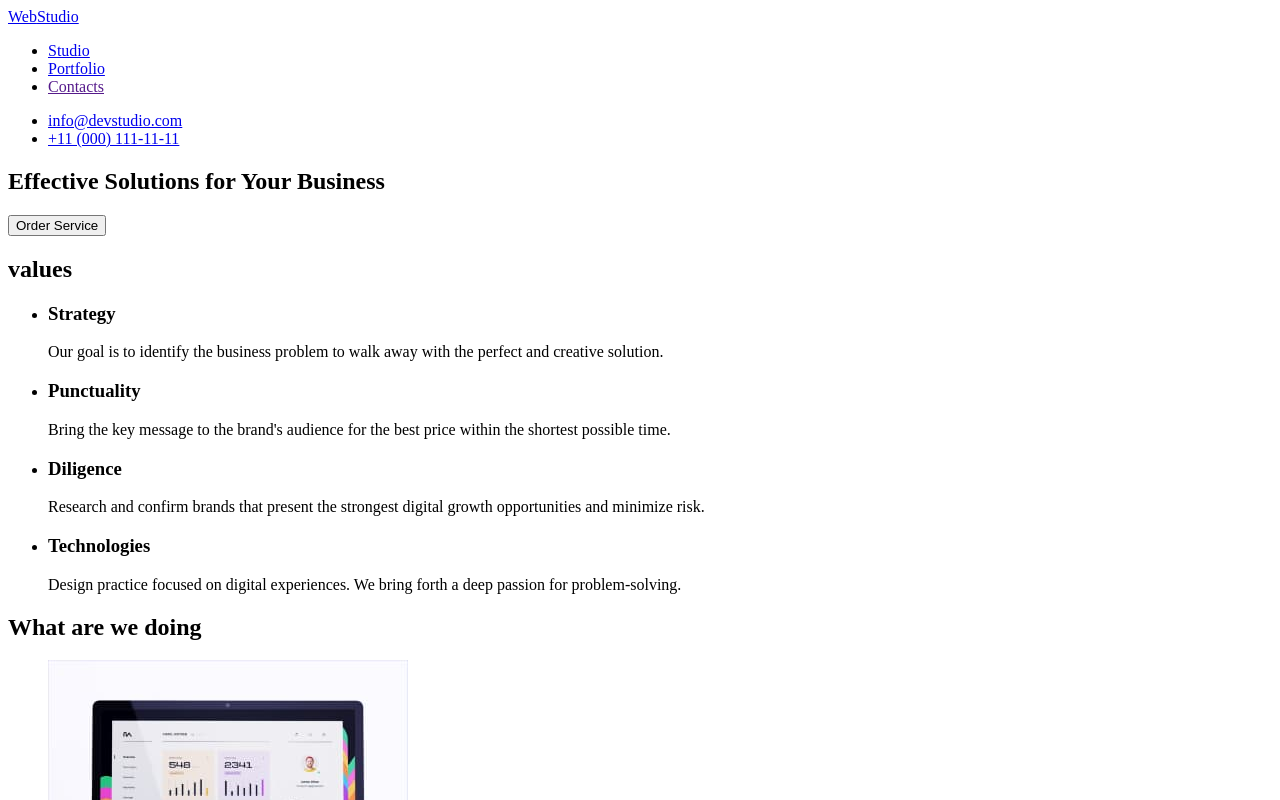
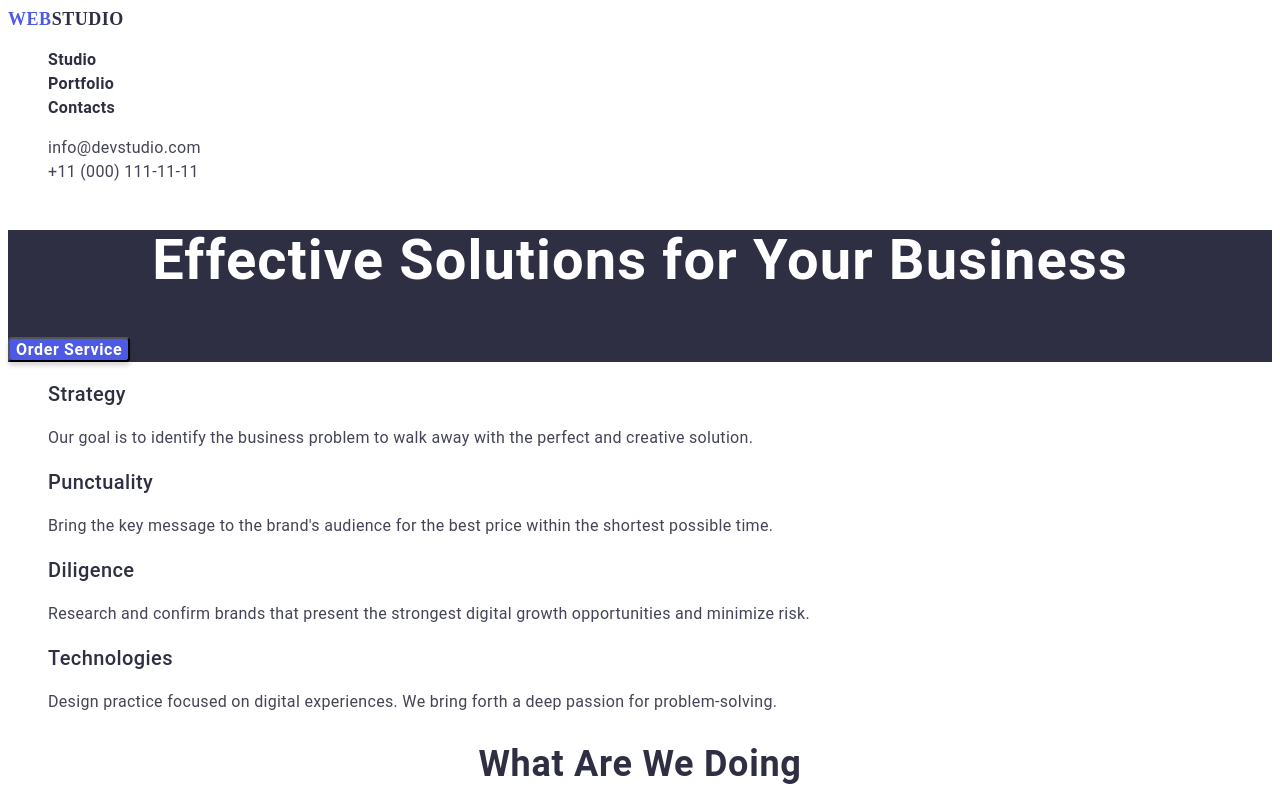
Before and after one commit to Sasho878748/goit-markup-hw-02, a plain HTML site: page index.html in a window 1280 px wide. Shown: the top 800 px of the page. Drawn offline with Linux system fonts and the light colour scheme.

Commit message:
create css oll

```diff
--- a/css/styles.css
+++ b/css/styles.css
@@ -1,57 +1,270 @@
+:root {
+    --main-light-color: #ffffff;
+    --main-p-color: #434455;
+    --main-text-color: #212121;
+    --main-logo-color1: #2E2F42;
+    --main-logo-color2: #4D5AE5;
+    --main-hero-color: #2E2F42;
+    --main-comand-bg-color: #F4F4FD;;
+    --main-button-color: #4D5AE5;
+    --main-box-shadow-color: rgba(0, 0, 0, 0.15);
+    --main-contact-color: rgba(255, 255, 255, 0.6);
+    --footer-text-color: #E7E9FC;
+}
+
+.list {
+    list-style: none;
+}
+
+.link {
+    text-decoration: none;
+}
+
 /* body */
 .page-body {
+    font-family: 'Roboto' , sans-serif ;
+    font-size: 16px;
+    color:var(--main-p-color)
 }
 /* header */
+.logo-link {
+font-family: 'Raleway';
+font-style: normal;
+font-weight: 800;
+font-size: 18px;
+line-height: 1.33;
+display: flex;
+align-items: center;
+letter-spacing: 0.03em;
+text-transform: uppercase;
+color: var(--main-logo-color2);
+flex: none;
+order: 1;
+flex-grow: 0;
+}
+
+.studio-logo {
+    color: var(--main-logo-color1);
+}
+.studio-logo-fot {
+    color: var(--main-comand-bg-color);
+}
 .page-header {
 }
 .nav-list {
 }
 .logo-link {
+
 }
 .header-list {
 }
 .header-link {
+font-family: 'Roboto';
+font-style: normal;
+font-weight: 600;
+font-size: 16px;
+line-height: 1.5;
+letter-spacing: 0.02em;
+color: var(--main-logo-color1);
+flex: none;
+order: 1;
+flex-grow: 0;
 }
 .header-link-adress {
+font-style: normal;
+font-weight: 400;
+font-size: 16px;
+line-height: 24px;
+letter-spacing: 0.02em;
+color: var(--main-p-color);
 }
 
 /* main */
 .main-index {
 }
 .hero {
+background: var(--main-hero-color)
 }
 .hero-title {
+font-family: 'Roboto';
+font-style: normal;
+font-weight: 600;
+font-size: 56px;
+line-height: 60px;
+text-align: center;
+letter-spacing: 0.02em;
+color: var(--main-light-color);
 }
 .hero-btn {
+background: var(--main-button-color);
+box-shadow: 0px 4px 4px rgba(0, 0, 0, 0.15);
+border-radius: 4px;
+font-family: 'Roboto';
+font-style: normal;
+font-weight: 600;
+font-size: 16px;
+line-height: 19px;
+display: flex;
+align-items: center;
+letter-spacing: 0.04em;
+color: var(--main-light-color);
+flex: none;
+order: 0;
+flex-grow: 0;
 }
 .values {
 }
 .values-title {
+position: absolute;
+white-space: nowrap;
+width: 1px;
+height: 1px;
+overflow: hidden;
+border: 0;
+padding: 0;
+clip: rect(0 0 0 0);
+clip-path: inset(50%);
+margin: -1px;
 }
 .values-list {
+
 }
 .valyes-paragraf {
+font-family: 'Roboto';
+font-style: normal;
+font-weight: 500;
+font-size: 20px;
+line-height: 24px;
+letter-spacing: 0.02em;
+color: var(--main-logo-color1);
+flex: none;
+order: 0;
+flex-grow: 0;
 }
 .values-text {
+font-family: 'Roboto';
+font-style: normal;
+font-weight: 400;
+font-size: 16px;
+line-height: 24px;
+letter-spacing: 0.02em;
+color: var(--main-p-color);
+flex: none;
+order: 1;
+flex-grow: 0;
 }
 .work {
 }
 .work-title {
+font-family: 'Roboto';
+font-style: normal;
+font-weight: 600;
+font-size: 36px;
+line-height: 40px;
+text-align: center;
+letter-spacing: 0.02em;
+text-transform: capitalize;
+color: var(--main-logo-color1);
 }
 .work-list {
 }
 .team {
+background: var(--main-comand-bg-color);
 }
 .team-title {
+font-family: 'Roboto';
+font-style: normal;
+font-weight: 700;
+font-size: 36px;
+line-height: 40px;
+text-align: center;
+letter-spacing: 0.02em;
+text-transform: capitalize;
+color: var(--main-logo-color1);
 }
 .tem-list {
 }
 .team-paragraf {
+font-family: 'Roboto';
+font-style: normal;
+font-weight: 500;
+font-size: 36px;
+line-height: 40px;
+/* text-align: center; */
+letter-spacing: 0.02em;
+text-transform: capitalize;
+color: var(--main-logo-color1);
 }
 .team-text {
+font-family: 'Roboto';
+font-style: normal;
+font-weight: 400;
+font-size: 16px;
+line-height: 24px;
+/* text-align: center; */
+letter-spacing: 0.02em;
+color: var(--main-p-color);
 }
 /* footer */
 .page-footer {
+background: var(--main-hero-color);
 }
 .footer-text {
+font-family: 'Roboto';
+font-style: normal;
+font-weight: 400;
+font-size: 16px;
+line-height: 24px;
+letter-spacing: 0.02em;
+color: var(--footer-text-color);
 }
+/* portfolio */
+.portfolio-title {
+position: absolute;
+white-space: nowrap;
+width: 1px;
+height: 1px;
+overflow: hidden;
+border: 0;
+padding: 0;
+clip: rect(0 0 0 0);
+clip-path: inset(50%);
+margin: -1px;
+}
+.portfolio-list {
+}
+.list {
+}
+.portfolio-btn {
+background: var(--main-comand-bg-color);
+border: 1px solid #E7E9FC;
+border-radius: 4px;
+flex: none;
+order: 1;
+flex-grow: 0;
+color: var(--main-logo-color2);
+}
+.portfolio-pgf {
+font-family: 'Roboto';
+font-style: normal;
+font-weight: 500;
+font-size: 20px;
+line-height: 24px;
+letter-spacing: 0.02em;
+color: var(--main-logo-color1);
+flex: none;
+order: 0;
+flex-grow: 0;
+}
+.portfolio-text {
+font-family: 'Roboto';
+font-style: normal;
+font-weight: 400;
+font-size: 16px;
+line-height: 24px;
+letter-spacing: 0.02em;
+color: var(--main-p-color);
+flex: none;
+order: 1;
+flex-grow: 0;
+}
--- a/index.html
+++ b/index.html
@@ -5,22 +5,27 @@
     <meta http-equiv="X-UA-Compatible" content="IE=edge" />
     <meta name="viewport" content="width=device-width, initial-scale=1.0" />
     <title>Main Page</title>
+    <link
+      href=“https://fonts.googleapis.com/css2?family=Raleway:wght@700&family=Roboto:wght@400;500;700;900&display=swap”
+      rel=“stylesheet”
+    />
+    <link rel="stylesheet" href="./css/styles.css">
   </head>
   <body class="page-body">
     <header class="page-header">
       <nav class="nav-list">
-        <a class="logo-link" href="./index.html">Web<span>Studio</span> </a>
-        <ul class="header-list">
-          <li><a class="header-link" href="./index.html">Studio</a></li>
-          <li><a class="header-link" href="./portfolio.html">Portfolio</a></li>
-          <li><a class="header-link" href="">Contacts</a></li>
+        <a class="logo-link link" href="./index.html">Web<span class="studio-logo">Studio</span> </a>
+        <ul class="header-list list">
+          <li><a class="header-link link" href="./index.html">Studio</a></li>
+          <li><a class="header-link link" href="./portfolio.html">Portfolio</a></li>
+          <li><a class="header-link link" href="">Contacts</a></li>
         </ul>
       </nav>
-      <ul class="header-list">
+      <ul class="header-list list">
         <li>
-          <a class="header-link-adress" href="mailto:info@devstudio.com">info@devstudio.com</a>
+          <a class="header-link-adress link" href="mailto:info@devstudio.com">info@devstudio.com</a>
         </li>
-        <li><a class="header-link-adress" href="tel:110001111111">+11 (000) 111-11-11</a></li>
+        <li><a class="header-link-adress link" href="tel:110001111111">+11 (000) 111-11-11</a></li>
       </ul>
     </header>
     <main class="main-index">
@@ -30,7 +35,7 @@
       </section>
       <section class="values">
         <h2 class="values-title">values</h2>
-        <ul class="values-list">
+        <ul class="values-list list">
           <li>
             <h3 class="valyes-paragraf">Strategy</h3>
             <p class="values-text">
@@ -63,7 +68,7 @@
       </section>
       <section class="work">
         <h2 class="work-title">What are we doing</h2>
-        <ul class="work-list">
+        <ul class="work-list list" list>
           <li><img src="./images/img1.jpg" alt="monitor" width="360" height="300" /></li>
           <li><img src="./images/img2.jpg" alt="smartphone menu" width="360" height="300" /></li>
           <li><img src="./images/img3.jpg" alt="smartphone" width="360" height="300" /></li>
@@ -71,7 +76,7 @@
       </section>
       <section class="team">
         <h2 class="team-title">Our Team</h2>
-        <ul class="tem-list">
+        <ul class="tem-list list" >
           <li>
             <img src="./images/foto1.jpg" alt="Mark Guerrero" width="264" height="260" />
             <h3 class="team-paragraf">Mark Guerrero</h3>
@@ -96,7 +101,7 @@
       </section>
     </main>
     <footer class="page-footer">
-      <a class="logo-link" href="./index.html">Web<span>Studio</span></a>
+      <a class="logo-link link" href="./index.html">Web<span class="studio-logo-fot">Studio</span></a>
       <p class="footer-text">
         Increase the flow of customers and sales for your business with digital marketing & growth
         solutions.
```
Also changed, not shown: portfolio.html (+16 -11 lines).
